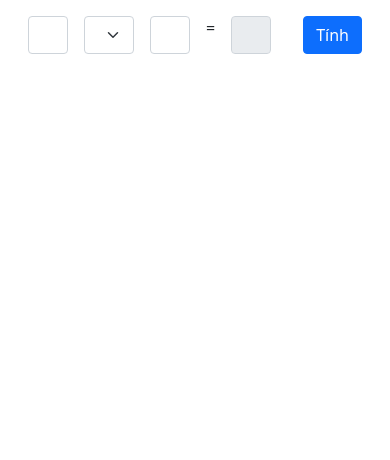
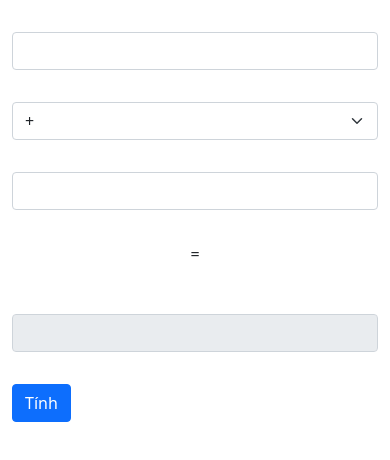
Before and after one commit to sythai263/BaiTapWeb, a plain HTML site: page index.html in a window 390 px wide. Drawn offline with Linux system fonts and the light colour scheme.

Commit message:
fix: responsive

```diff
--- a/index.html
+++ b/index.html
@@ -12,11 +12,12 @@
 
 	<body>
 		<form id="form-calc">
-			<div class="container-fluid mt-3 d-flex">
-				<div class="col-md-3 mx-3">
+			<div class="container mt-3">
+				<div class="row">
+					<div class="col-md-2 my-3">
 						<input type="number" class="form-control text-end inp-number" id="thuaso1">
 					</div>
-				<div class="col-md-1">
+					<div class="col-md-1 my-3">
 						<select class="form-select" id="toantu">
 							<option value="+" selected>+</option>
 							<option value="-">-</option>
@@ -25,15 +26,18 @@
 							<option value="^">^</option>
 						</select>
 					</div>
-				<div class="col-md-3 mx-3">
+					<div class="col-md-2 my-3">
 						<input type="number" class="form-control inp-number" id="thuaso2">
 					</div>
-				<div>=</div>
-				<div class="col-md-3 mx-3">
+					<div class="col-md-1 my-3 d-flex justify-content-center">
+						<p> =</p>
+					</div>
+					<div class="col-md-2 my-3">
 						<input type="text" class="form-control" id="ketqua" readonly>
 					</div>
-				<div class="col-md-3 mx-3">
+					<div class="col-md-2 my-3">
 						<button id="calc" type="submit" class="btn btn-primary">Tính</button>
+					</div>
 				</div>
 			</div>
 		</form>
```
Lines whose indentation alone changed are shown as unchanged.
